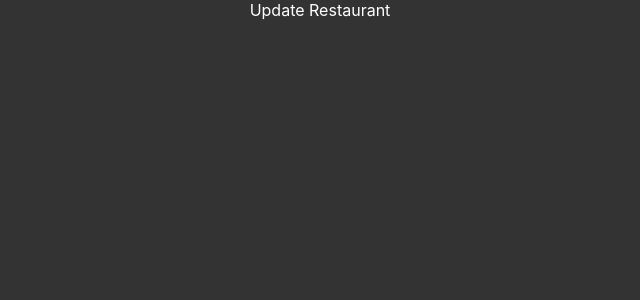
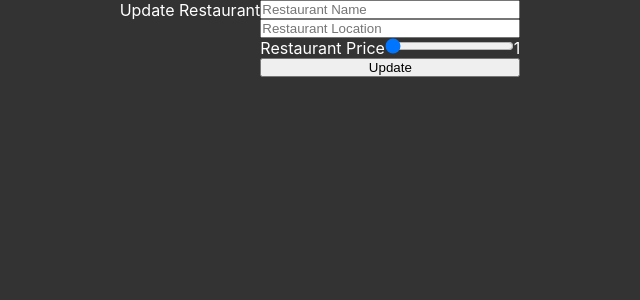
Before and after one commit to turkaytunc/pelp, a React (Create React App) app in the folder frontend/: page /restaurant/1/update in a window 1280 px wide. Shown: the top 300 px of the page, without its empty margins (320-960 px from the left). Built offline with nearby package versions, Linux system fonts and the light colour scheme.

Commit message:
add: update restaurant form  component

```diff
--- a/frontend/src/components/index.ts
+++ b/frontend/src/components/index.ts
@@ -1,3 +1,4 @@
 export { default as Header } from './header/Header';
 export { default as AddRestaurant } from './add-restaurant/AddRestaurant';
 export { default as RestaurantList } from './restaurant-list/RestaurantList';
+export { default as UpdateRestaurant } from './update-restaurant/UpdateRestaurant';
--- /dev/null
+++ b/frontend/src/components/update-restaurant/UpdateRestaurant.tsx
@@ -0,0 +1,39 @@
+import React, { useState } from 'react';
+import { useParams } from 'react-router-dom';
+import './update-restaurant.scss';
+
+const UpdateRestaurant = (): React.ReactElement => {
+  const { id }: { id: string } = useParams();
+
+  const [name, setName] = useState('');
+  const [location, setLocation] = useState('');
+  const [price, setPrice] = useState(1);
+
+  return (
+    <form className="update-restaurant-container">
+      <input onChange={(event) => setName(event.target.value)} type="text" placeholder="Restaurant Name" value={name} />
+      <input
+        onChange={(event) => setLocation(event.target.value)}
+        type="text"
+        placeholder="Restaurant Location"
+        value={location}
+      />
+      <label htmlFor="restaurant-price">
+        Restaurant Price
+        <input
+          onChange={(event) => setPrice(parseInt(event.target.value, 10))}
+          id="restaurant-price"
+          type="range"
+          min="1"
+          max="5"
+          name="restaurant-price"
+          value={price}
+        />
+        {price}
+      </label>
+      <button type="submit">Update</button>
+    </form>
+  );
+};
+
+export default UpdateRestaurant;
--- /dev/null
+++ b/frontend/src/components/update-restaurant/update-restaurant.scss
@@ -0,0 +1,4 @@
+.update-restaurant-container {
+  display: flex;
+  flex-direction: column;
+}
--- a/frontend/src/routes/update/UpdateScreen.tsx
+++ b/frontend/src/routes/update/UpdateScreen.tsx
@@ -1,5 +1,14 @@
 import './update-screen.scss';
+import { useParams } from 'react-router-dom';
+import { UpdateRestaurant } from 'src/components';
 
-const UpdateScreen = (): React.ReactElement => <>Update Restaurant</>;
+const UpdateScreen = (): React.ReactElement => {
+  return (
+    <>
+      Update Restaurant
+      <UpdateRestaurant />
+    </>
+  );
+};
 
 export default UpdateScreen;
```
